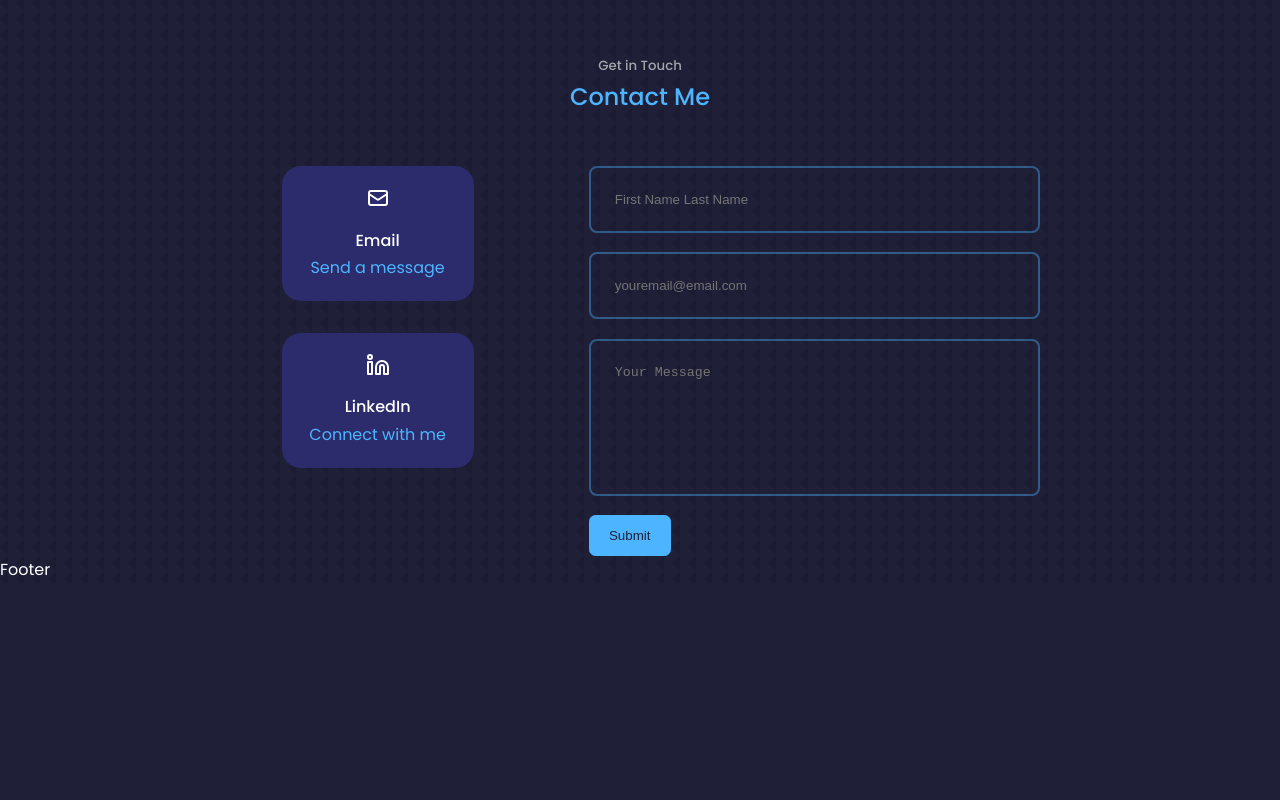
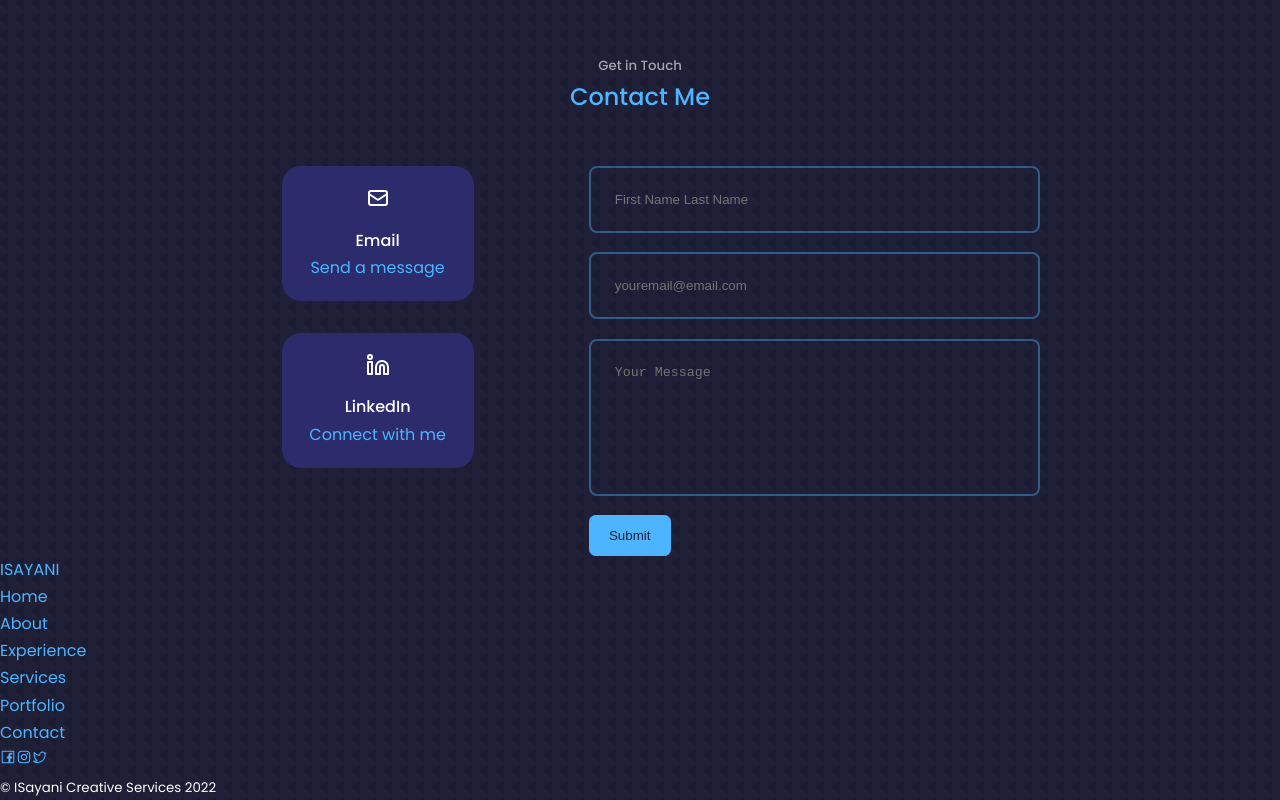
Before and after one commit to isayani/isayani-react-portfolio, a React (Create React App) app: page / in a window 1280 px wide. Shown: the part 4133-4933 px from the top of the page. Before the commit the page ends 4716 px from the top, so only its background shows below. Built offline with nearby package versions, Linux system fonts and the light colour scheme.

Commit message:
init markdown of footer comp

```diff
--- a/src/components/footer/Footer.jsx
+++ b/src/components/footer/Footer.jsx
@@ -1,9 +1,32 @@
 import React from 'react';
 import './footer.css'
+import {AiOutlineFacebook, AiOutlineInstagram} from 'react-icons/ai'
+import { TwitterLogoIcon } from '@radix-ui/react-icons'
 
 function Footer() {
   return (
-    <footer>Footer</footer>
+    <footer>
+      <a href="#" className="footer__logo">ISAYANI</a>
+
+      <ul className="permaLinks">
+       <li><a href="#">Home</a></li>
+       <li><a href="#about">About</a></li>
+       <li><a href="#experience">Experience</a></li>
+       <li><a href="#services">Services</a></li>
+       <li><a href="#portfolio">Portfolio</a></li>
+       <li><a href="#contact">Contact</a></li>
+      </ul>
+
+      <div className="footer__socials">
+        <a href="https://facebook.com/isayaniphotography"><AiOutlineFacebook/></a>
+        <a href="https://instagram.com/insha.gram"><AiOutlineInstagram/></a>
+        <a href="https://twitter.com/inshasayani"><TwitterLogoIcon/></a>
+      </div>
+
+      <div className="footer__copyright">
+        <small>&copy; ISayani Creative Services 2022</small>
+      </div>
+    </footer>
   )
 }
 
```
